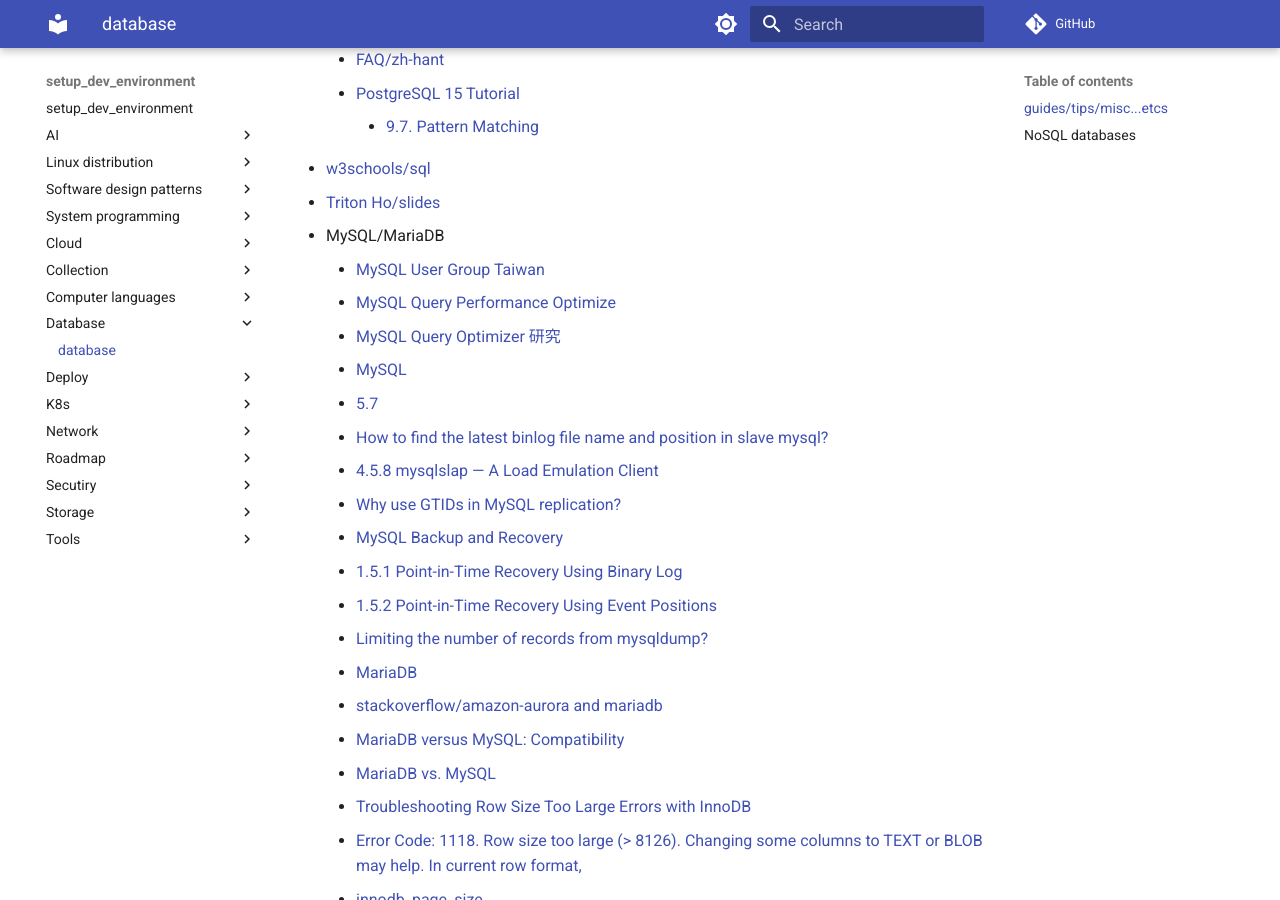
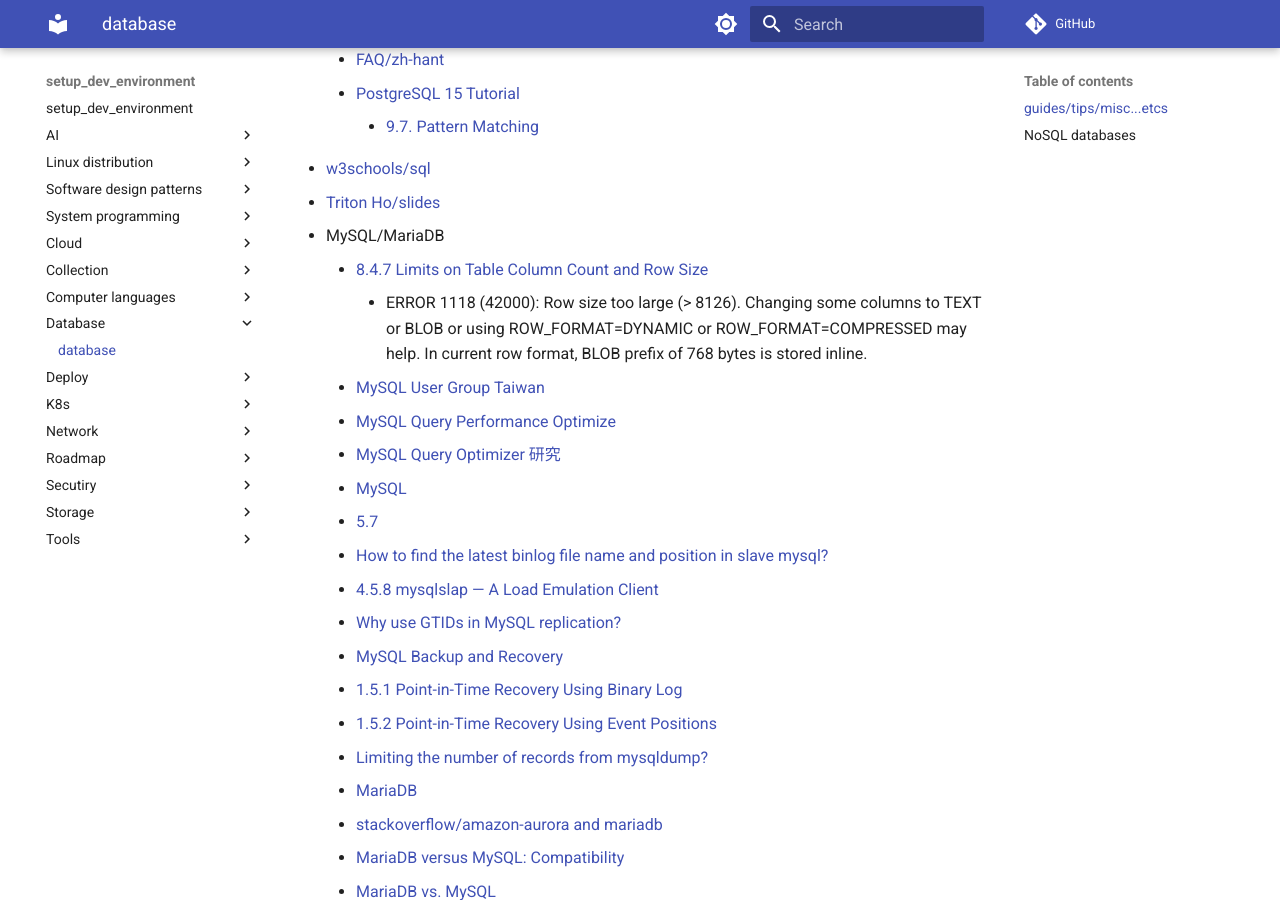
Before and after one commit to hong539/setup_dev_environment, an MkDocs documentation site: the page built from docs/database/database.md, in a window 1280 px wide and 900 px high, scrolled down 1636 px. Built offline with MkDocs 1.6.1 and Material for MkDocs 9.7.7, drawn with Linux system fonts in a browser that asks for light colours; comment, search, counter and statistics services are not loaded.

Commit message:
Update docs

```diff
--- a/docs/database/database.md
+++ b/docs/database/database.md
@@ -50,6 +50,10 @@
 * [w3schools/sql](https://www.w3schools.com/sql/)
 * [Triton Ho/slides](https://github.com/TritonHo/slides/tree/master)
 * MySQL/MariaDB
+    * [8.4.7 Limits on Table Column Count and Row Size](https://dev.mysql.com/doc/refman/5.7/en/column-count-limit.html)
+        * ERROR 1118 (42000): Row size too large (> 8126). Changing some columns to TEXT or BLOB or using
+ROW_FORMAT=DYNAMIC or ROW_FORMAT=COMPRESSED may help. In current row format, BLOB prefix of 768
+bytes is stored inline.
     * [MySQL User Group Taiwan](https://www.facebook.com/groups/taiwanmysqlusergroup/)
     * [MySQL Query Performance Optimize](https://mybaseball52.medium.com/mysql-query-performance-optimization-tips-7a4f7f781ee5)
     * [MySQL Query Optimizer 研究](https://mybaseball52.medium.com/researching-on-mysql-query-optimizer-a6316bcf8c66)
```
